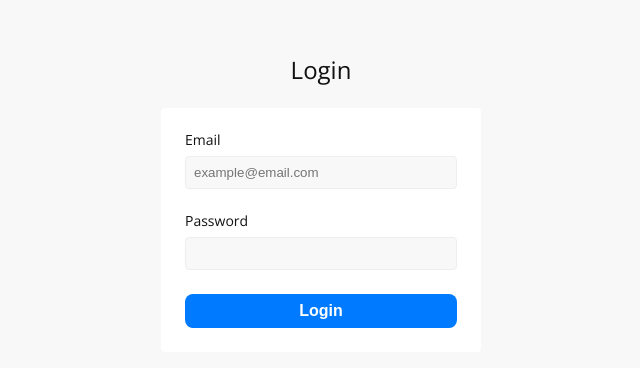
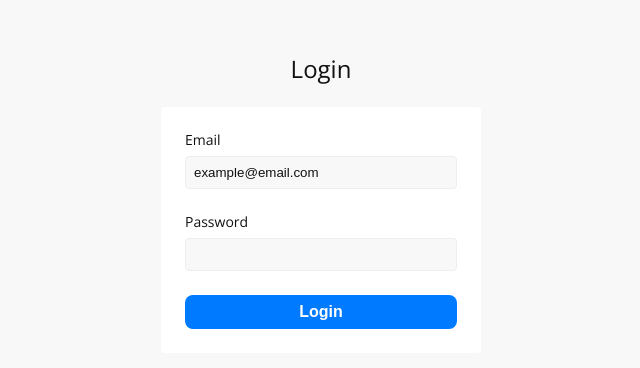
Before and after one commit to TranLeKhanhDuyen/javascript-training, a website built with Parcel: page javascript-practice/src/pages/login.html in a window 1280 px wide. Shown: the part 196-564 px from the top of the page, 319-959 px from the left. Built offline with nearby package versions, Linux system fonts and the light colour scheme.

Commit message:
Fix HTML5tag, component,

```diff
--- a/javascript-practice/src/pages/login.html
+++ b/javascript-practice/src/pages/login.html
@@ -7,21 +7,17 @@
     <title>Login</title>
   </head>
   <body>
-    <div class="login flex">
+    <article class="login flex">
       <div class="login-box">
         <h1 class="login-heading">Login</h1>
-        <div class="login-form">
-          <div class="input-form flex-column">
+        <form class="login-form">
             <label class="input-label" for="email">Email</label>
             <input class="input-login" type="email" name="email" placeholder="example@email.com" id="email" />
-          </div>
-          <div class="input-form flex-column">
             <label class="input-label" for="password">Password</label>
             <input class="input-login" type="password" name="password" id="password">
-          </div>
-          <button class="login-button">Login</button>
-        </div>
+            <button class="login-button button">Login</button>
+        </form>
       </div>
-    </div>
+    </article>
   </body>
 </html>
--- a/javascript-practice/src/styles/bases/reset.css
+++ b/javascript-practice/src/styles/bases/reset.css
@@ -168,7 +168,3 @@ input,
 select {
   vertical-align: middle;
 }
-
-button {
-  cursor: pointer;
-}
--- a/javascript-practice/src/styles/components/button.css
+++ b/javascript-practice/src/styles/components/button.css
@@ -0,0 +1,5 @@
+.button {
+  border: none;
+  color: var(--color-while);
+  cursor: pointer;
+}
--- a/javascript-practice/src/styles/components/placeholder.css
+++ /dev/null
@@ -1,3 +0,0 @@
-.input-login::placeholder {
-  color: var(--color-primary-login);
-}
--- a/javascript-practice/src/styles/main.css
+++ b/javascript-practice/src/styles/main.css
@@ -1,4 +1,4 @@
-@import "../styles/bases/index.css";
+@import "./bases/index.css";
 @import "./utils/variables.css";
 @import "./components/index.css";
 @import "./layouts/index.css";
--- a/javascript-practice/src/styles/pages/login.css
+++ b/javascript-practice/src/styles/pages/login.css
@@ -19,13 +19,10 @@
 .login-form {
   margin-top: 24px;
   padding: 24px;
+  width: 320px;
   text-align: left;
   background-color: var(--color-while);
   border-radius: 4px;
-}
-
-.input-form {
-  margin-bottom: 24px;
 }
 
 .input-label {
@@ -36,22 +33,24 @@
 }
 
 .input-login {
-  margin-top: 8px;
-  width: 272px;
+  margin: 8px 0 24px 0;
+  width: 100%;
   padding: 8px;
   border: 1px solid var(--color-gallery);
   border-radius: var(--boder-radius-login-form);
   color: var(--color-primary-login);
-  background-color: var(--color-login-input-background);
+  background-color: var(--color-alabaster);
   outline: none;
+}
+
+.input-login::placeholder {
+  color: var(--color-primary-login);
 }
 
 .login-button {
   width: 100%;
   padding: 8px;
-  background-color: var(--color-login-button-background);
-  color: var(--color-while);
-  border: none;
+  background-color: var(--color-azure-radiance);
   border-radius: 8px;
   font-weight: var(--font-weight-bold);
   font-size: var(--font-size-largest);
--- a/javascript-practice/src/styles/utils/variables.css
+++ b/javascript-practice/src/styles/utils/variables.css
@@ -1,8 +1,6 @@
 :root {
   /* start-login-page */
   --color-primary-login: var(--color-cod-gray);
-  --color-login-input-background: var(--color-alabaster);
-  --color-login-button-background: var(--color-azure-radiance);
   /* end-login-page */
   --color-cod-gray: #111111;
   --color-azure-radiance: #007AFF;
```
Also changed, not shown: javascript-practice/src/styles/components/index.css (line endings or trailing spaces).
